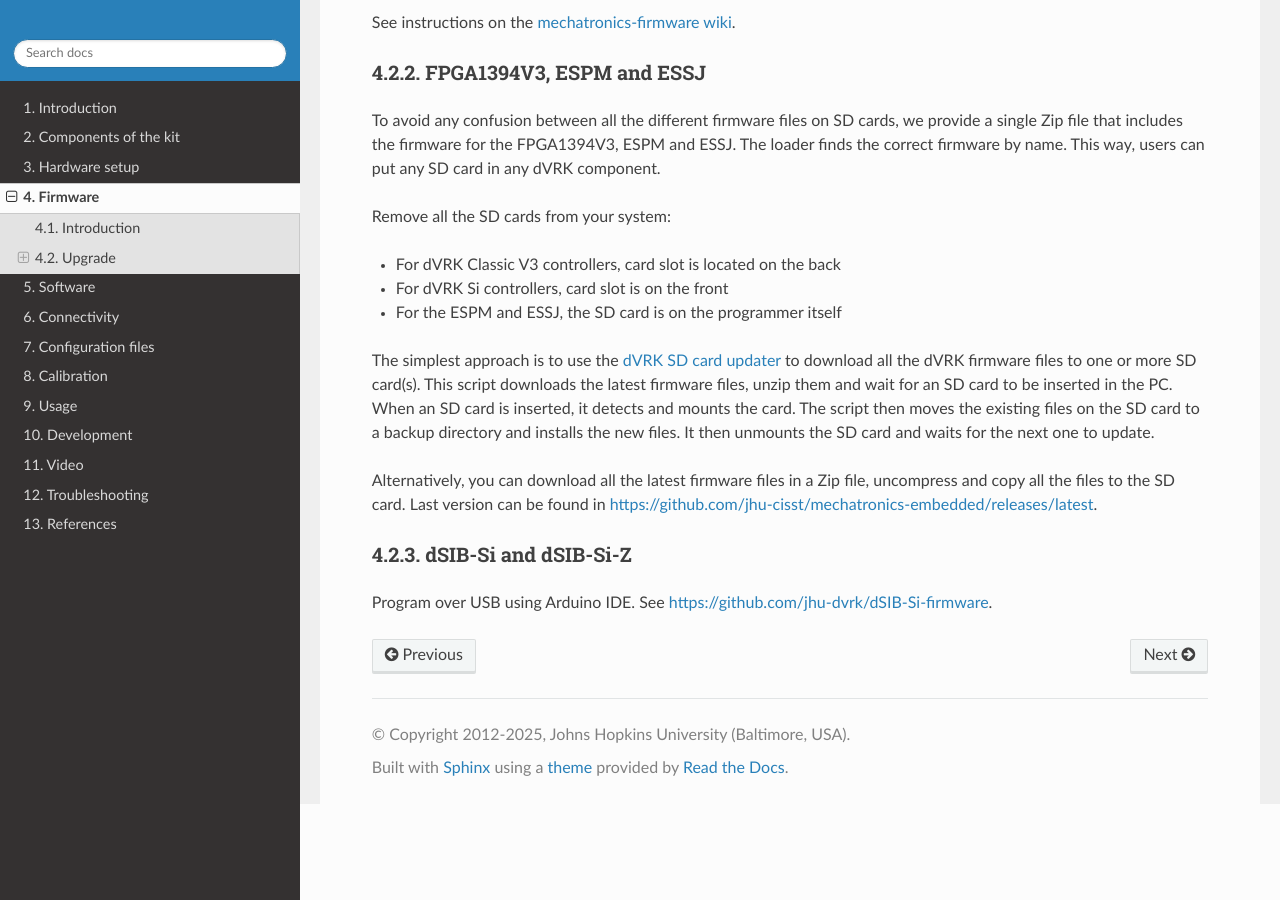
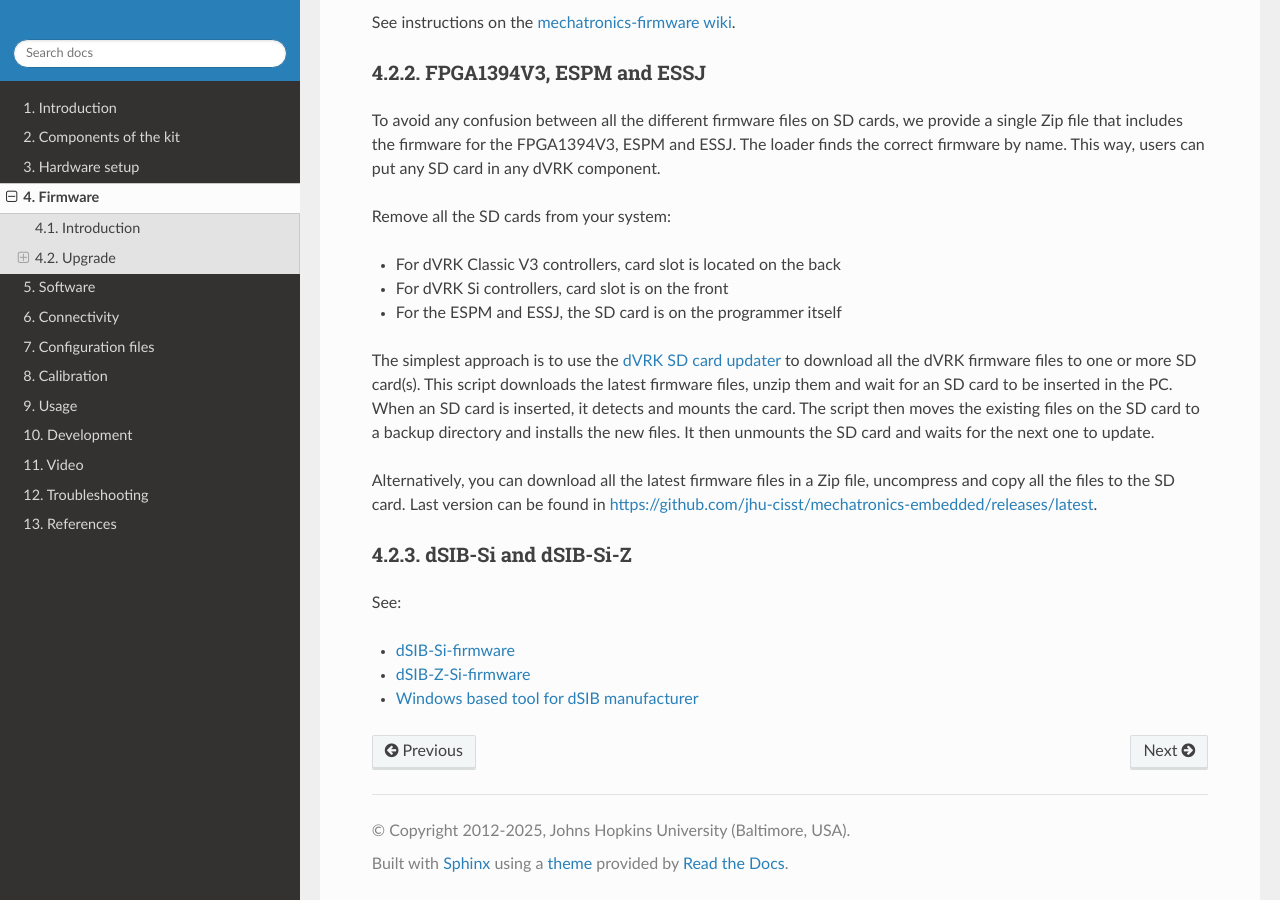
Before and after one commit to jhu-dvrk/dvrk-readthedocs, a Sphinx documentation site: the page built from docs/pages/firmware.rst, in a window 1280 px wide and 900 px high, scrolled down 1041 px. Built offline with Sphinx 7.4.7 and the Read the Docs theme 3.1.0, drawn with Linux system fonts in a browser that asks for light colours; the version number could not be read and is left out.

Commit message:
firmware minor update

```diff
--- a/docs/pages/firmware.rst
+++ b/docs/pages/firmware.rst
@@ -89,4 +89,8 @@ https://github.com/jhu-cisst/mechatronics-embedded/releases/latest.
 dSIB-Si and dSIB-Si-Z
 *********************
 
-Program over USB using Arduino IDE.  See https://github.com/jhu-dvrk/dSIB-Si-firmware.
+See:
+
+* `dSIB-Si-firmware <https://github.com/jhu-dvrk/dSIB-Si-firmware>`_
+* `dSIB-Z-Si-firmware <https://github.com/jhu-dvrk/dSIB-Z-Si-firmware>`_
+* `Windows based tool for dSIB manufacturer <https://github.com/jhu-dvrk/dvrk-si-suj-mfg-tool>`_
```
